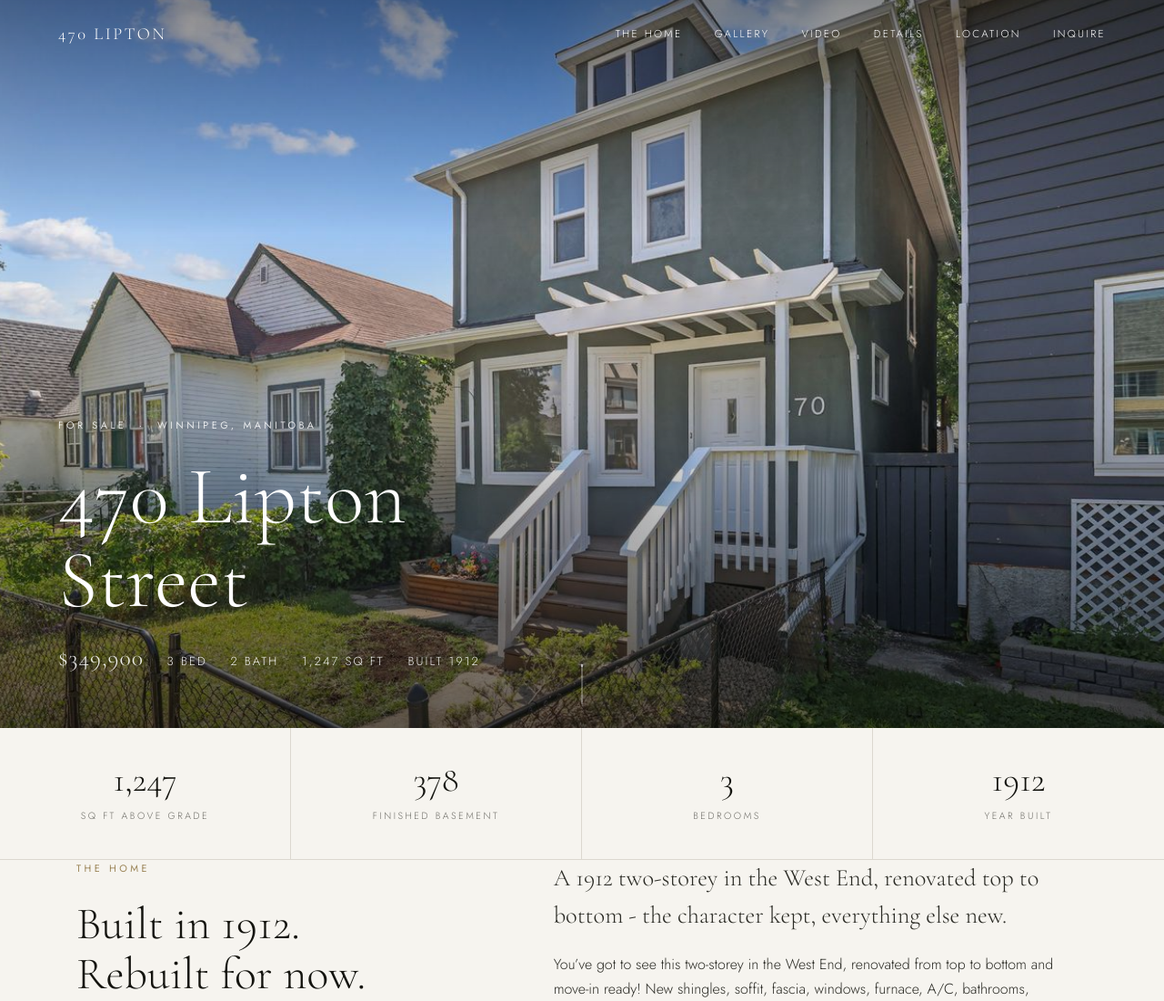
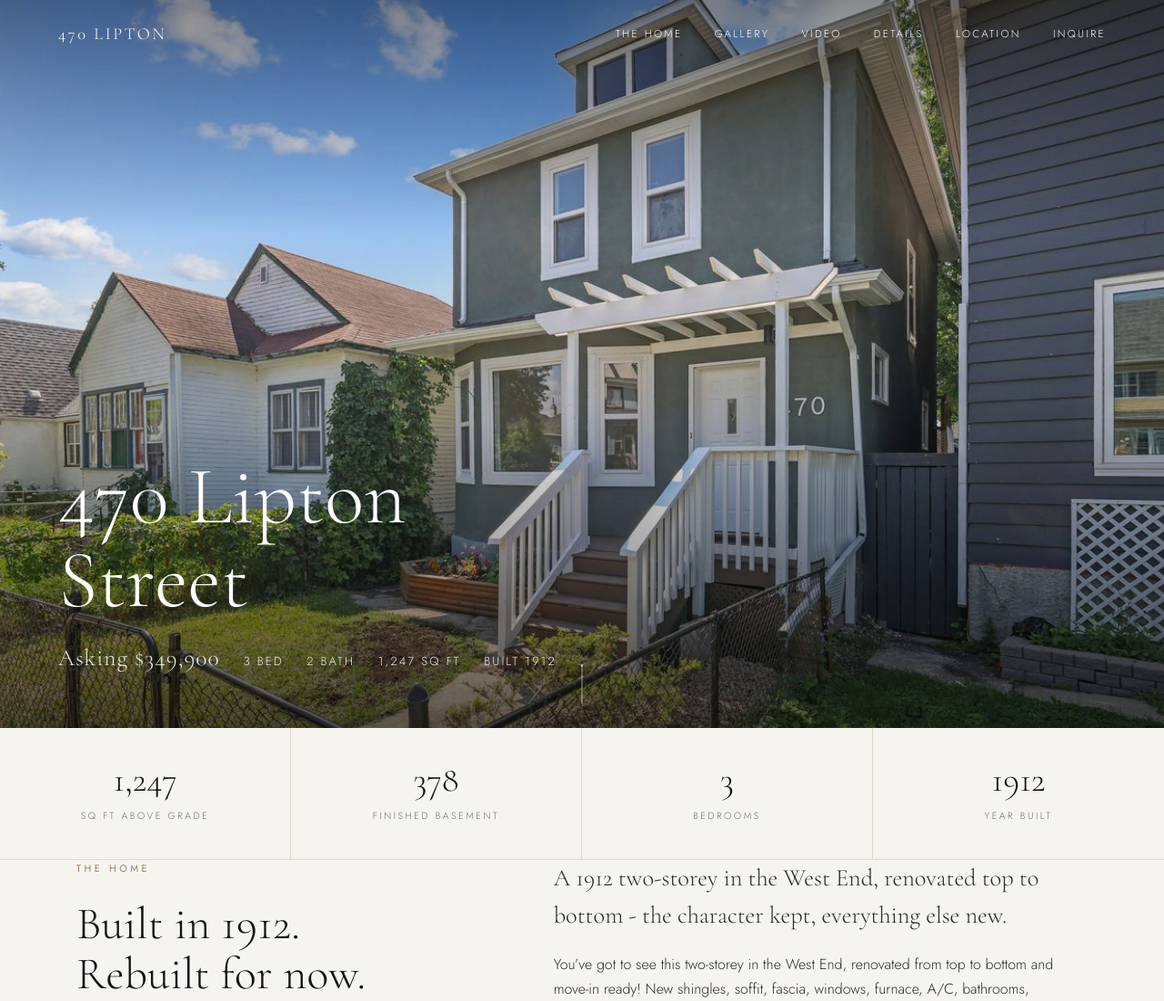
Before and after one commit to corposant/470lipton.github.io, a plain HTML site: page index.html in a window 1280 px wide. Shown: the top 1100 px of the page at 91% size. Drawn offline with nearby package versions, Linux system fonts and the light colour scheme.

Commit message:
fun changes

```diff
--- a/index.html
+++ b/index.html
@@ -536,10 +536,9 @@ footer .brand{color:#fff}
   <img class="hero-img" src="photos/hero.jpg" srcset="photos/r/hero-640.jpg 640w, photos/r/hero-1024.jpg 1024w, photos/r/hero-1280.jpg 1280w, photos/r/hero-1600.jpg 1600w, photos/hero.jpg 2400w" sizes="100vw" alt="470 Lipton Street seen from the front walk" fetchpriority="high" decoding="async">
   <div class="hero-copy">
     <div class="inner">
-      <p class="eyebrow">For Sale &nbsp;·&nbsp; Winnipeg, Manitoba</p>
       <h1>470 Lipton<br>Street</h1>
       <div class="hero-meta">
-        <span class="price">$349,900</span>
+        <span class="price">Asking $349,900</span>
         <span>3 Bed</span><span>2 Bath</span><span>1,247 Sq Ft</span><span>Built 1912</span>
       </div>
     </div>
```
